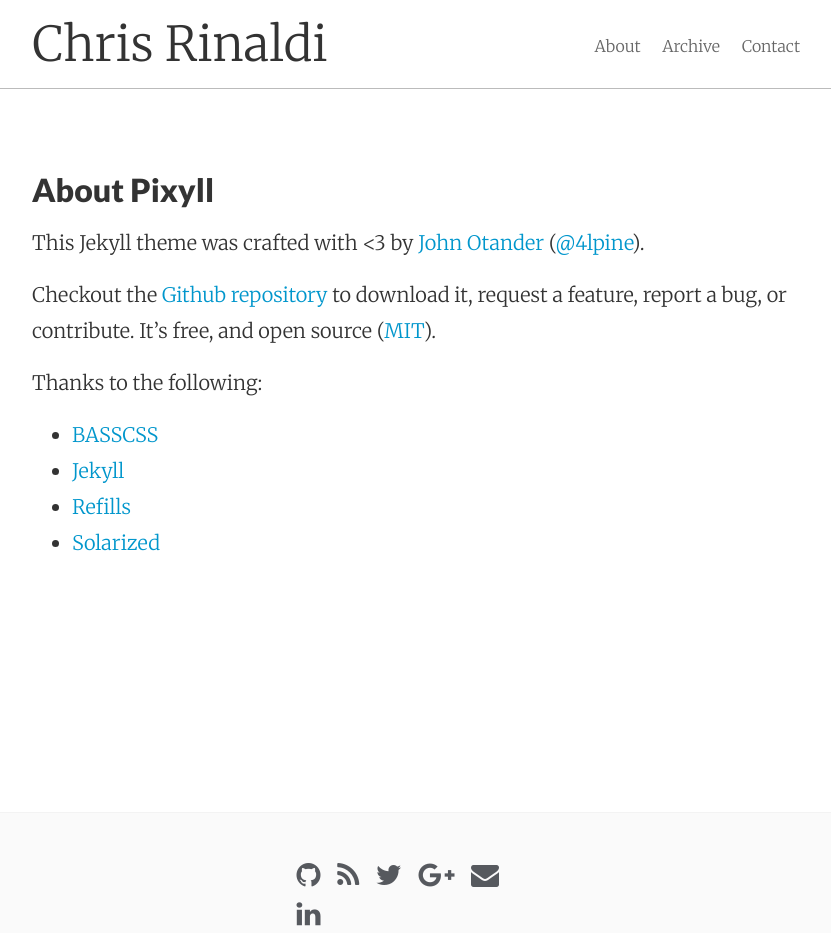
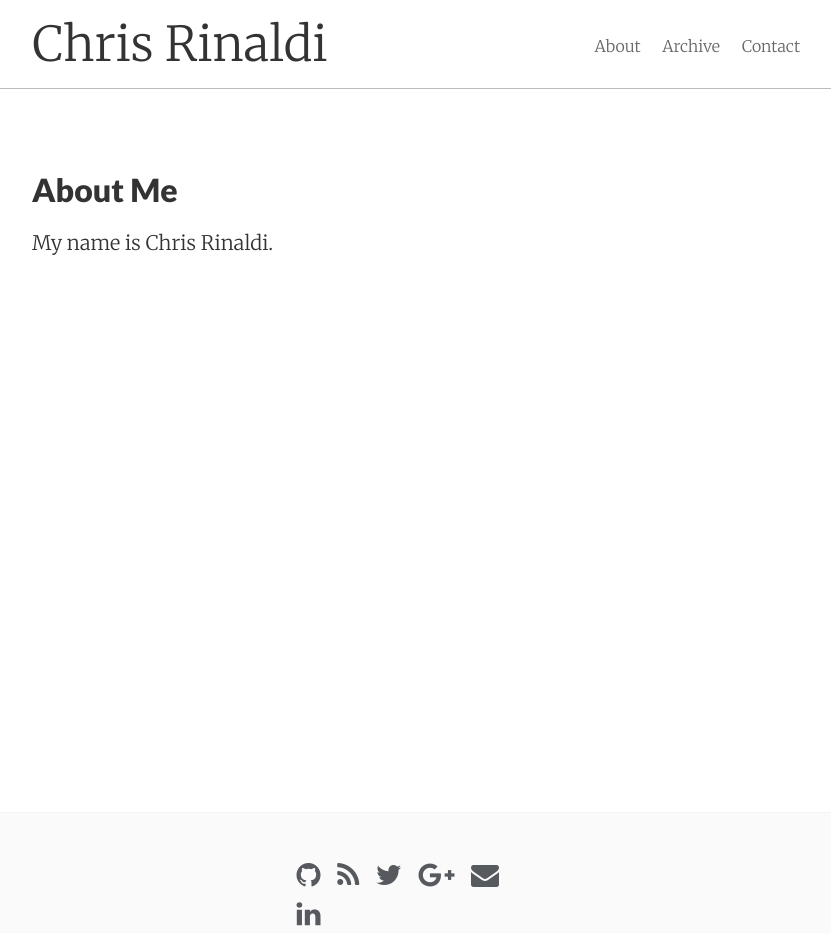
Before and after one commit to jrmatos/cgrinaldi.github.io, a Jekyll site: the page built from about.md, in a window 1280 px wide. Shown: the whole page, without its empty margins (224-1055 px from the left). Built offline with Jekyll 4.4.1, drawn with Linux system fonts in a browser that asks for light colours; nearby versions of some CDN libraries.

Commit message:
Make a simple 'about me' page

```diff
--- a/about.md
+++ b/about.md
@@ -1,19 +1,7 @@
 ---
 layout: page
-title: About Pixyll
+title: About Me
 permalink: /about/
 ---
 
-This Jekyll theme was crafted with <3 by [John Otander](http://johnotander.com)
-([@4lpine](https://twitter.com/4lpine)).
-
-Checkout the [Github repository](https://github.com/johnotander/pixyll) to download it,
-request a feature, report a bug, or contribute. It's free, and open source
-([MIT](http://opensource.org/licenses/MIT)).
-
-Thanks to the following:
-
-* [BASSCSS](http://basscss.com)
-* [Jekyll](http://jekyllrb.com)
-* [Refills](http://refills.bourbon.io/)
-* [Solarized](http://ethanschoonover.com/solarized)
+My name is Chris Rinaldi.
```
